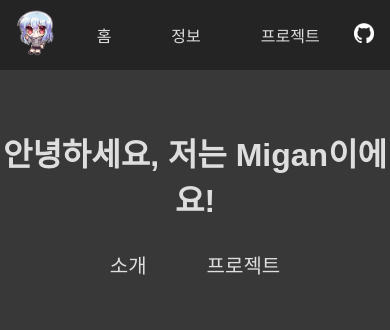
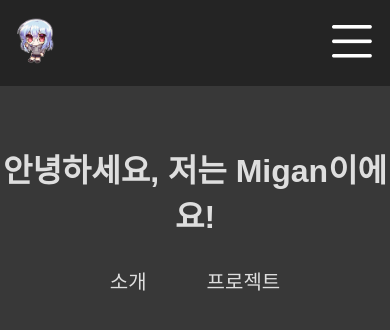
Before and after one commit to Migan178/profile, a SvelteKit app: page / in a window 390 px wide. Shown: the top 330 px of the page. Built offline with nearby package versions, Linux system fonts and the light colour scheme.

Commit message:
feat: Add hamburger bar

```diff
--- a/src/routes/+layout.svelte
+++ b/src/routes/+layout.svelte
@@ -1,12 +1,26 @@
-<script>
+<script lang="ts">
+  import hamburgerBar from '$lib/images/hamburger.png'
   import githubLogo from '$lib/images/github_logo.png'
   import myProfile from '$lib/images/myprofile.png'
+
+  let clicked = false
+
+  function onClick() {
+    if (clicked) {
+      document.getElementById('hamburger_open')!.style.display = 'none'
+    } else {
+      document.getElementById('hamburger_open')!.style.display = 'block'
+    }
+
+    clicked = !clicked
+  }
 </script>
 
 <head>
   <title>Migan</title>
 </head>
 
+<div style="background-color: #242424;">
   <nav class="navbar">
     <a href="/yourGirlfriend">
       <img class="navbar_photo" src={myProfile} alt="My profile" width="50" />
@@ -34,7 +48,38 @@
         </a>
       </li>
     </ul>
+    <ul class="navbar_hamburger">
+      <button type="button" on:click={onClick}>
+        <img src={hamburgerBar} alt="Hamburger bar" width="40" />
+      </button>
+    </ul>
   </nav>
+  <div id="hamburger_open">
+    <ul>
+      <li>
+        <a href="/" on:click={onClick}>홈</a>
+      </li>
+      <li>
+        <a href="/about" on:click={onClick}>정보</a>
+      </li>
+      <li>
+        <a href="/projects" on:click={onClick}>프로젝트</a>
+      </li>
+    </ul>
+    <ul>
+      <li>
+        <a href="https://github.com/Migan178" target="_blank">
+          <img
+            class="github_logo"
+            src={githubLogo}
+            alt="GitHub logo"
+            width="35"
+          />
+        </a>
+      </li>
+    </ul>
+  </div>
+</div>
 
 <slot />
 
@@ -69,4 +114,39 @@
   .navbar_item li {
     padding: 8px 30px;
   }
+
+  .navbar_hamburger {
+    display: none;
+  }
+
+  .navbar_hamburger button {
+    background: #242424;
+    border: none;
+  }
+
+  #hamburger_open {
+    display: none;
+    margin-top: 0;
+    background-color: #242424;
+  }
+
+  #hamburger_open li {
+    list-style-type: none;
+    margin-bottom: 25px;
+    font-size: 30px;
+  }
+
+  @media (max-width: 748px) {
+    .navbar_hamburger {
+      display: block;
+    }
+
+    .navbar_item {
+      display: none;
+    }
+
+    .navbar_icon {
+      display: none;
+    }
+  }
 </style>
```
Also changed, not shown: src/lib/images/hamburger.png (added). Lines whose indentation alone changed are shown as unchanged.
